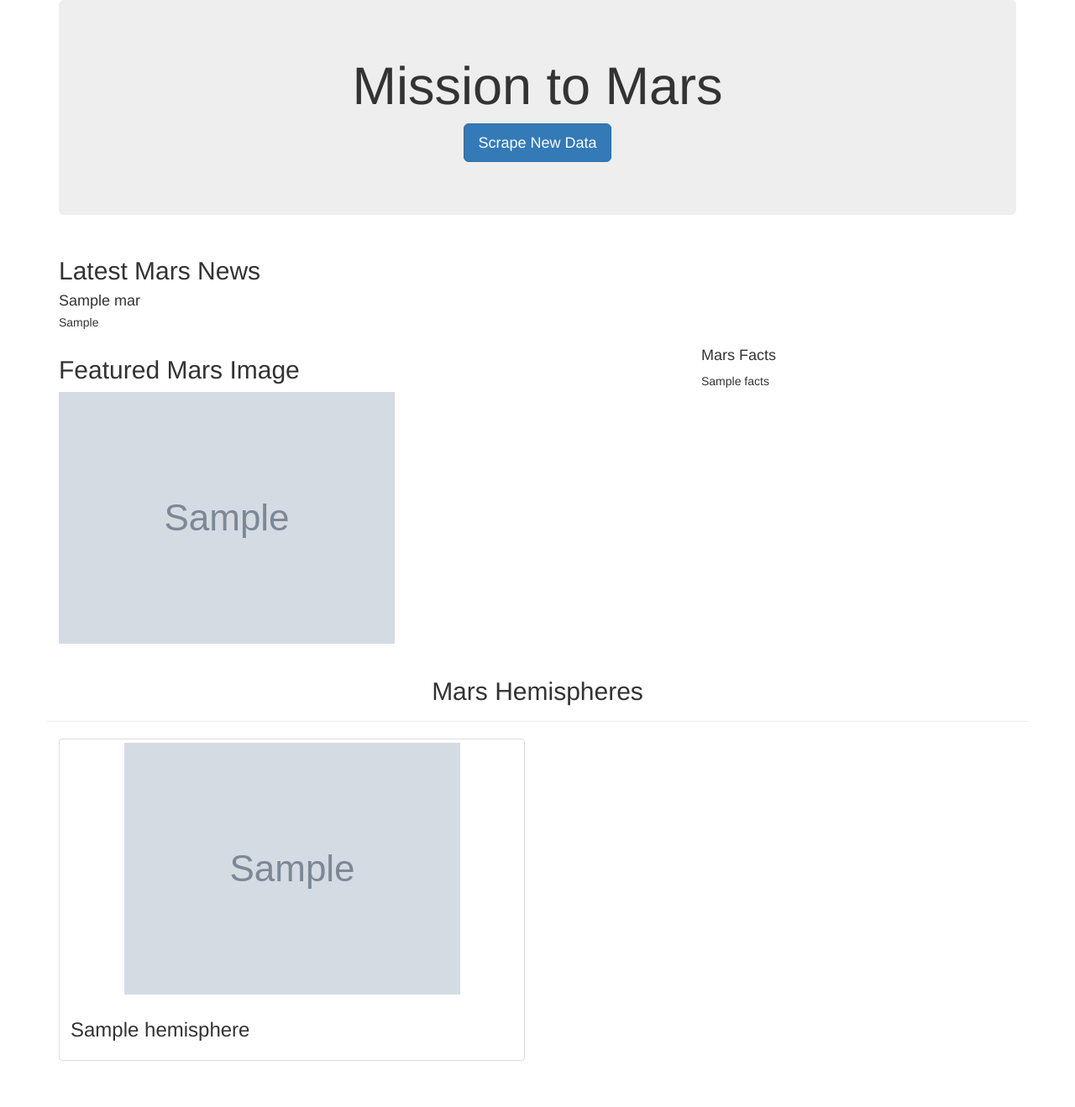
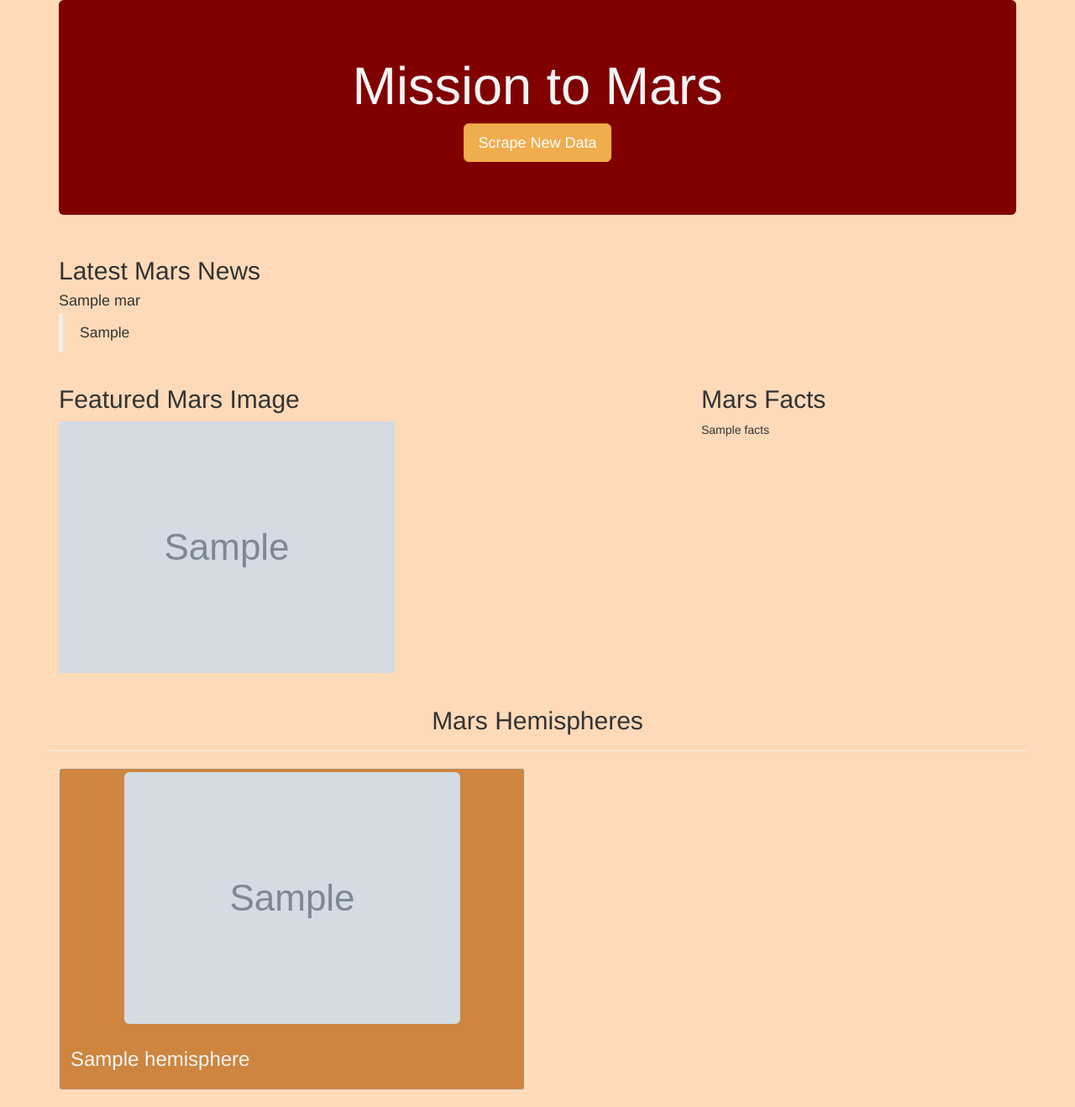
Before and after one commit to alenaswann/Mission-to-Mars, a Flask app: page / in a window 1280 px wide. Shown: the whole page at 84% size. Before the commit the page ends 1264 px from the top, so only its background shows below. Run offline with Flask 2, Linux system fonts and the light colour scheme; grey boxes marked "Sample" are stand-in pictures; a database or web service that is not in the repository returns one stand-in record (values such as "Sample title"); some libraries are stand-ins or nearby versions.

Commit message:
updated bootstrap components

```diff
--- a/templates/index.html
+++ b/templates/index.html
@@ -10,13 +10,13 @@
       href="https://maxcdn.bootstrapcdn.com/bootstrap/3.3.7/css/bootstrap.min.css"
     />
   </head>
-  <body>
+  <body style="background-color:peachpuff">
     <div class="container">
       <!-- Add Jumbotron to Header -->
-      <div class="jumbotron text-center">
-        <h1>Mission to Mars</h1>
+      <div style="background-color:maroon" class="jumbotron text-center">
+        <h1 style="color: whitesmoke;">Mission to Mars</h1>
         <!-- Add a button to activate scraping script -->
-        <p><a class="btn btn-primary btn-lg" href="/scrape" role="button">Scrape New Data</a></p>
+        <p><a class="btn btn-warning btn-lg" href="/scrape" role="button">Scrape New Data</a></p>
       </div>
 
       <!-- Add section for Mars News -->
@@ -26,9 +26,9 @@
             <div class="media-body">
               <h2>Latest Mars News</h2>
               <h4 class="media-heading">{{ mars.news_title }}</h4>
-              <p>{{ mars.news_paragraph }}</p>
+              <blockquote><p>{{ mars.news_paragraph }}</p></blockquote>
             </div>
-          </div>
+        </div>
         </div>
       </div>
 
@@ -48,7 +48,7 @@
         <div class="col-md-4">
           <!-- Mars Facts -->
           <div class="row" id="mars-facts">
-            <h4>Mars Facts</h4>
+            <h2>Mars Facts</h2>
             {{ mars.facts | safe }}
           </div>
         </div>
@@ -62,10 +62,11 @@
 
         {% for hemisphere in mars.hemispheres %}
         <div class="col-md-6">
-          <div class="thumbnail">
-            <img src="{{hemisphere.img_url | default('static/images/error.png', true)}}" alt="...">
+          <div style="background-color:peru" class="thumbnail">
+            <img src="{{hemisphere.img_url | default('static/images/error.png', true)}}" alt="..."
+             class="img-rounded" >
             <div class="caption">
-              <h3>{{hemisphere.title}}</h3>
+              <h3 style="color: whitesmoke;">{{hemisphere.title}}</h3>
             </div>
           </div>
         </div>
```
